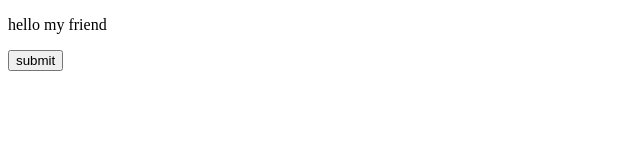
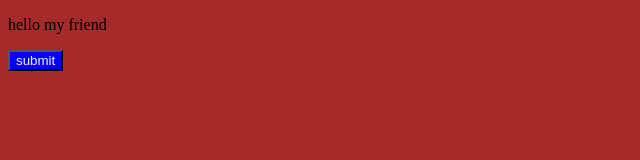
Before and after one commit to hieu1103/ex123, a plain HTML site: page index.html in a window 1280 px wide. Shown: the whole page, without its empty margins (0-640 px from the left). Drawn offline with Linux system fonts and the light colour scheme.

Commit message:
update body-style

```diff
--- a/index.css
+++ b/index.css
@@ -0,0 +1,5 @@
+button{
+  background-color: blue;
+  color: rgb(239, 248, 255);
+
+}
--- a/index.html
+++ b/index.html
@@ -4,6 +4,8 @@
     <meta charset="UTF-8">
     <meta name="viewport" content="width=device-width, initial-scale=1.0">
     <title>Document</title>
+    <link rel="stylesheet" href="index.css">
+    <link rel="stylesheet" href="index2.css">
 </head>
 <body>
     <p>hello my friend</p>
@@ -14,7 +16,7 @@
 
 <i...
 --foder................staging.Area.....................Commited
-..index.html
+                                                      ..index.html
 ..index.css
 
 
--- a/index2.css
+++ b/index2.css
@@ -0,0 +1,4 @@
+body {
+
+    background-color: brown;
+}
```
